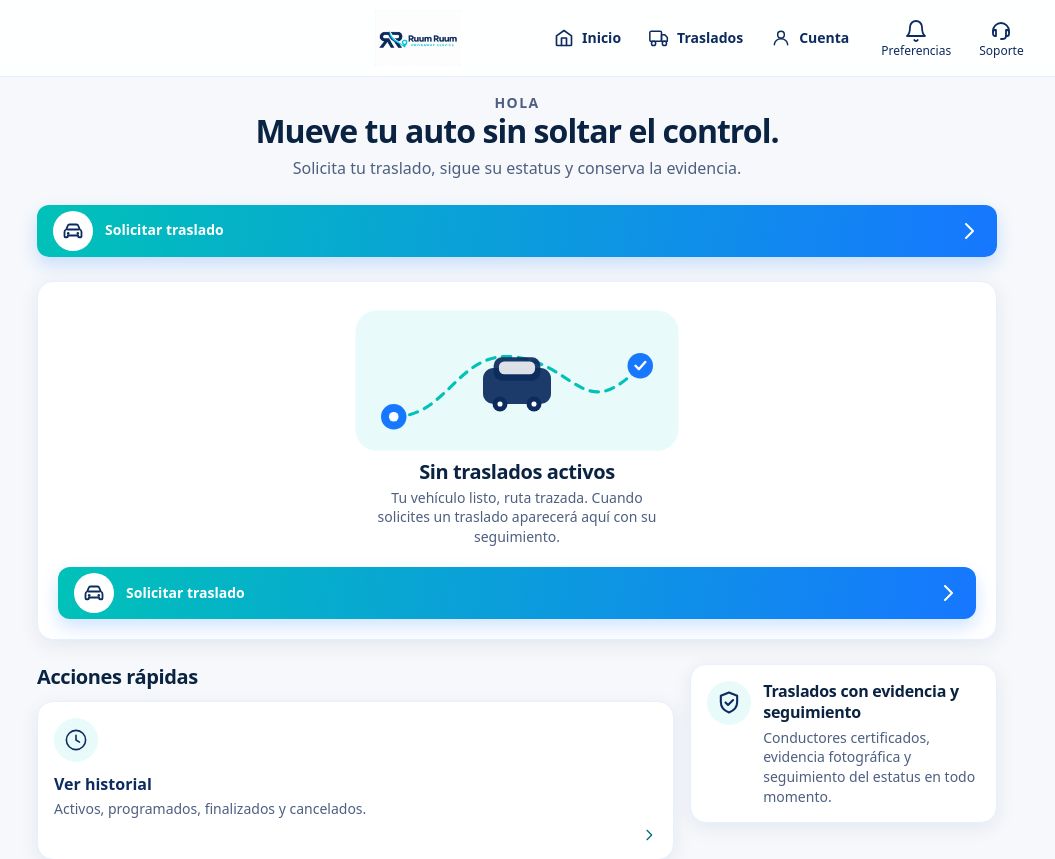
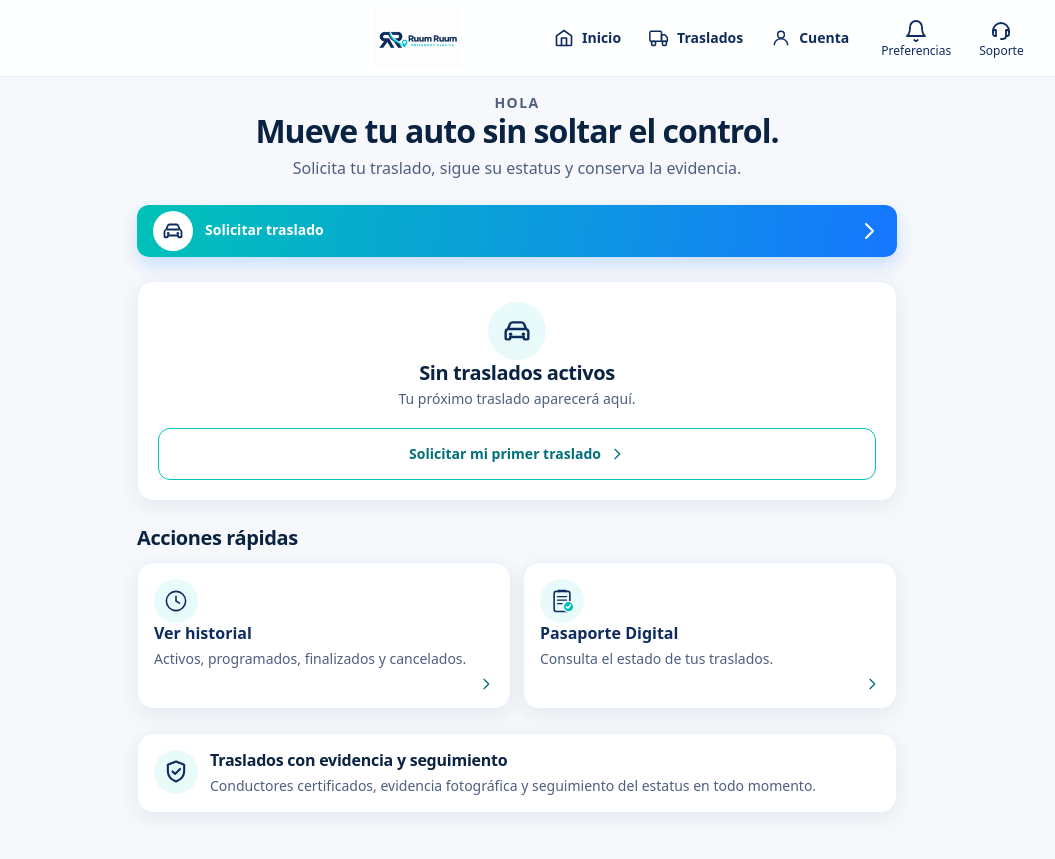
Before and after one commit to ruumruummx-code/ruum_ecosistema, a Next.js app in the folder apps/app-usuario/: page /ui-v2-preview in a window 1280 px wide. Shown: the top 859 px of the page, without its empty margins (123-1178 px from the left). Built offline with nearby package versions, Linux system fonts and the light colour scheme.

Commit message:
refactor: pantalla ux/iu usuario

```diff
--- a/apps/app-usuario/src/app/InicioUsuario.tsx
+++ b/apps/app-usuario/src/app/InicioUsuario.tsx
@@ -81,44 +81,6 @@ function IconoChevron({ className = "size-5" }: { className?: string }) {
   );
 }
 
-function IlustracionRutaVacia() {
-  return (
-    <svg
-      className="user-v2-empty-illustration"
-      viewBox="0 0 320 148"
-      role="img"
-      aria-label="Ilustración de un vehículo listo para iniciar una ruta en el mapa"
-    >
-      <rect x="8" y="8" width="304" height="132" rx="20" className="user-v2-empty-illustration__bg" />
-      <path
-        d="M44 108 C 96 108, 104 44, 160 52 S 224 116, 276 60"
-        fill="none"
-        stroke="var(--user-color-brand)"
-        strokeWidth="3"
-        strokeDasharray="8 7"
-        strokeLinecap="round"
-      />
-      <g>
-        <circle cx="44" cy="108" r="12" className="user-v2-empty-illustration__pin" />
-        <circle cx="44" cy="108" r="4.5" fill="#fff" />
-      </g>
-      <g>
-        <circle cx="276" cy="60" r="12" className="user-v2-empty-illustration__pin" />
-        <path d="m271.5 60 3.2 3.2 6-6.8" stroke="#fff" strokeWidth="2.2" fill="none" strokeLinecap="round" strokeLinejoin="round" />
-      </g>
-      <g transform="translate(128 44)">
-        <rect x="0" y="18" width="64" height="34" rx="10" className="user-v2-empty-illustration__car" />
-        <rect x="10" y="8" width="44" height="22" rx="8" className="user-v2-empty-illustration__car" />
-        <rect x="15" y="12" width="34" height="12" rx="5" fill="#fff" opacity="0.85" />
-        <circle cx="16" cy="52" r="7" fill="var(--user-color-primary)" />
-        <circle cx="48" cy="52" r="7" fill="var(--user-color-primary)" />
-        <circle cx="16" cy="52" r="2.4" fill="#fff" />
-        <circle cx="48" cy="52" r="2.4" fill="#fff" />
-      </g>
-    </svg>
-  );
-}
-
 export function InicioUsuario({ usuario, traslados, conductorFotoUrl = null }: InicioUsuarioProps) {
   const viajeActivo = obtenerViajeActivo(traslados);
   const nombre = primerNombre(usuario?.nombre);
@@ -197,7 +159,7 @@ export function InicioUsuario({ usuario, traslados, conductorFotoUrl = null }: I
             </dl>
             <Link
               href={viajeActivo.traslado_id ? `/viajes/${viajeActivo.traslado_id}` : "/mis-viajes"}
-              className="user-v2-secondary-button group mt-5 flex min-h-[52px] items-center justify-between px-3.5"
+              className="user-v2-secondary-button group mt-5 flex items-center justify-between px-3.5"
             >
               <span>
                 Ver seguimiento
@@ -216,60 +178,43 @@ export function InicioUsuario({ usuario, traslados, conductorFotoUrl = null }: I
             </Link>
           </>
         ) : (
-          <div className="user-v2-empty flex flex-col items-center text-center">
-            <IlustracionRutaVacia />
+          <div className="flex flex-col items-center text-center">
+            <span className="user-v2-icon-well" aria-hidden="true">
+              <IconoCarro className="size-8" />
+            </span>
             <h2 id="traslados-activos" className="user-v2-heading-2 mt-4">Sin traslados activos</h2>
-            <p className="user-v2-caption user-v2-muted mt-1 max-w-[36ch]">
-              Tu vehículo listo, ruta trazada. Cuando solicites un traslado aparecerá aquí con su seguimiento.
-            </p>
-            {/* CTA unificado: un solo botón primario "Solicitar traslado" por vista. */}
-            <Link id="requestTransferButton" href="/viajes/nuevo" className="user-v2-primary-button group mt-5 flex min-h-[52px] w-full items-center justify-between px-4">
-              <span className="flex items-center gap-3">
-                <span className="flex size-10 items-center justify-center rounded-full bg-white text-[var(--user-color-primary)]">
-                  <IconoCarro className="size-6" />
-                </span>
-                <span>Solicitar traslado</span>
-              </span>
-              <IconoChevron className="size-6 transition-transform group-hover:translate-x-0.5" />
+            <p className="user-v2-caption user-v2-muted mt-1">Tu próximo traslado aparecerá aquí.</p>
+            <Link id="firstTransferButton" href="/viajes/nuevo" className="user-v2-secondary-button mt-5 flex w-full items-center justify-center gap-2 px-3.5">
+              <span>Solicitar mi primer traslado</span>
+              <IconoChevron className="size-4" />
             </Link>
           </div>
         )}
       </section>
 
-      <div className="user-v2-home-grid">
       <section id="quickActions" aria-labelledby="acciones-rapidas">
         <h2 id="acciones-rapidas" className="user-v2-heading-2">Acciones rápidas</h2>
-          <div className="user-v2-quick-grid mt-3 grid grid-cols-1 gap-3 min-[360px]:grid-cols-2">
-            <Link
-              id="quickActionHistory"
-              href="/mis-viajes"
-              aria-label="Ver historial: activos, programados, finalizados y cancelados"
-              className="user-v2-card user-v2-card-interactive group flex min-h-[144px] min-w-[44px] flex-col p-4"
-            >
+        <div className="mt-3 grid grid-cols-1 gap-3 min-[360px]:grid-cols-2">
+          <Link id="quickActionHistory" href="/mis-viajes" className="user-v2-card user-v2-card-interactive group flex min-h-[144px] flex-col p-4">
             <span className="user-v2-icon-well size-11">
               <IconoHistorial className="size-7" />
             </span>
-              <span className="mt-auto block pt-3">
+            <span className="mt-auto block">
               <span className="user-v2-card-title block">Ver historial</span>
               <span className="user-v2-caption user-v2-muted mt-1 block">Activos, programados, finalizados y cancelados.</span>
             </span>
-              <span className="mt-2 flex justify-end text-[var(--user-color-brand-dark)] transition-transform group-hover:translate-x-0.5" aria-hidden="true"><IconoChevron className="size-4" /></span>
+            <span className="mt-2 flex justify-end text-[var(--user-color-brand-dark)] transition-transform group-hover:translate-x-0.5"><IconoChevron className="size-4" /></span>
           </Link>
 
-            <Link
-              id="quickActionPassport"
-              href="/pasaporte"
-              aria-label="Pasaporte Digital: fotos, folios, firmas y evidencia de cada entrega"
-              className="user-v2-card user-v2-card-interactive group flex min-h-[144px] min-w-[44px] flex-col p-4"
-            >
+          <Link id="quickActionPassport" href="/pasaporte" className="user-v2-card user-v2-card-interactive group flex min-h-[144px] flex-col p-4">
             <span className="user-v2-icon-well size-11 text-[var(--user-color-brand-dark)]">
               <IconoPortapapeles className="size-7" />
             </span>
-              <span className="mt-auto block pt-3">
+            <span className="mt-auto block">
               <span className="user-v2-card-title block">Pasaporte Digital</span>
-                <span className="user-v2-caption user-v2-muted mt-1 block">Fotos, folios, firmas y evidencia de cada entrega.</span>
+              <span className="user-v2-caption user-v2-muted mt-1 block">Consulta el estado de tus traslados.</span>
             </span>
-              <span className="mt-2 flex justify-end text-[var(--user-color-brand-dark)] transition-transform group-hover:translate-x-0.5" aria-hidden="true"><IconoChevron className="size-4" /></span>
+            <span className="mt-2 flex justify-end text-[var(--user-color-brand-dark)] transition-transform group-hover:translate-x-0.5"><IconoChevron className="size-4" /></span>
           </Link>
         </div>
       </section>
@@ -283,7 +228,7 @@ export function InicioUsuario({ usuario, traslados, conductorFotoUrl = null }: I
         />
       )}
 
-        <section aria-label="Seguridad y confianza" className="user-v2-card user-v2-trust flex items-start gap-3 p-4">
+      <section aria-label="Seguridad y confianza" className="user-v2-card flex items-start gap-3 p-4">
         <span className="user-v2-icon-well size-11 shrink-0" aria-hidden="true">
           <IconoEscudo className="size-7" />
         </span>
@@ -295,6 +240,5 @@ export function InicioUsuario({ usuario, traslados, conductorFotoUrl = null }: I
         </div>
       </section>
     </div>
-    </div>
   );
 }
--- a/apps/app-usuario/src/app/globals.css
+++ b/apps/app-usuario/src/app/globals.css
@@ -1057,15 +1057,7 @@ summary:focus-visible {
 }
 
 .user-v2-card-interactive {
-  min-width: 44px;
-  min-height: 44px;
-  transition: transform 180ms ease, border-color 180ms ease, box-shadow 180ms ease, background-color 180ms ease;
-}
-
-.user-v2-card-interactive:active {
-  transform: scale(0.99);
-  border-color: var(--user-color-brand);
-  background-color: var(--user-color-brand-soft);
+  transition: transform 180ms ease, border-color 180ms ease, box-shadow 180ms ease;
 }
 
 @media (hover: hover) and (pointer: fine) {
@@ -1073,67 +1065,6 @@ summary:focus-visible {
     transform: translateY(-2px);
     border-color: var(--user-color-brand);
     box-shadow: var(--user-shadow-soft);
-    background-color: var(--user-color-surface);
-  }
-}
-
-@media (hover: none) {
-  .user-v2-card-interactive:active {
-    transform: scale(0.98);
-  }
-}
-
-/* Hero enfocado + empty state ilustrado */
-.user-v2-hero .user-v2-primary-button {
-  text-align: left;
-}
-
-.user-v2-empty-illustration {
-  width: 100%;
-  max-width: 340px;
-  height: auto;
-  display: block;
-}
-
-.user-v2-empty-illustration__bg {
-  fill: var(--user-color-brand-soft);
-}
-
-.user-v2-empty-illustration__pin {
-  fill: var(--user-color-action);
-}
-
-.user-v2-empty-illustration__car {
-  fill: var(--user-color-primary);
-  opacity: 0.92;
-}
-
-/* Grid adaptable: acciones rápidas + bloque de confianza */
-.user-v2-home-grid {
-  display: flex;
-  flex-direction: column;
-  gap: 24px;
-}
-
-.user-v2-quick-grid {
-  grid-template-columns: 1fr;
-}
-
-@media (min-width: 900px) {
-  .user-v2-home-grid {
-    display: grid;
-    grid-template-columns: 1.35fr 0.65fr;
-    gap: 16px;
-    align-items: start;
-  }
-
-  .user-v2-home-grid #quickActions {
-    min-width: 0;
-  }
-
-  .user-v2-home-grid .user-v2-trust {
-    position: sticky;
-    top: 84px;
   }
 }
 
@@ -1247,7 +1178,7 @@ summary:focus-visible {
 }
 
 .user-v2-search-input::placeholder {
-  color: #4e5f80;
+  color: #5f7192;
   opacity: 1;
 }
 
@@ -1549,12 +1480,6 @@ summary:focus-visible {
 @media (min-width: 640px) {
   .user-v2-content {
     width: min(calc(100% - 48px), 760px);
-  }
-}
-
-@media (min-width: 1024px) {
-  .user-v2-content {
-    width: min(calc(100% - 48px), 960px);
   }
 }
 
```
Lines whose indentation alone changed are shown as unchanged.
